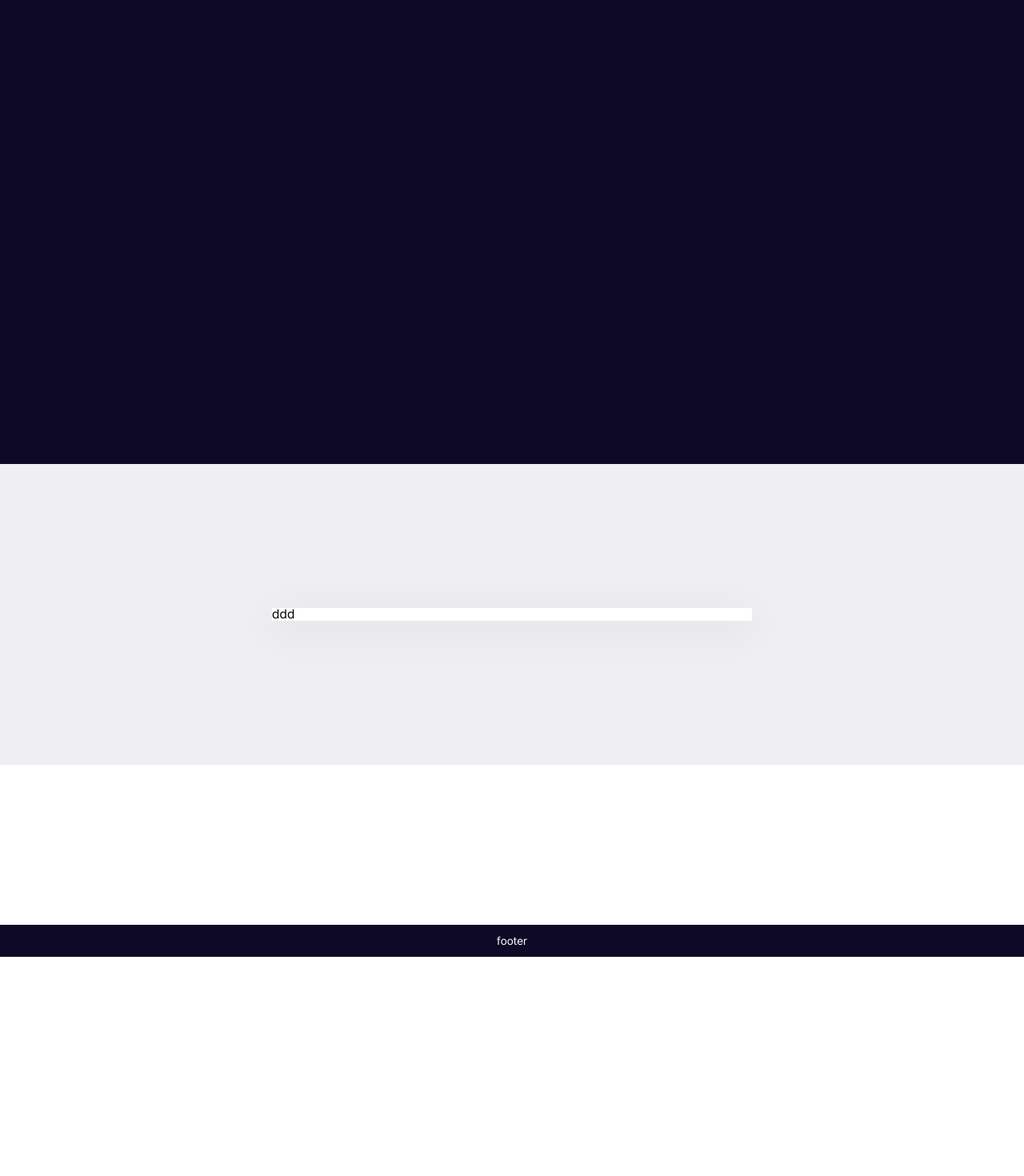
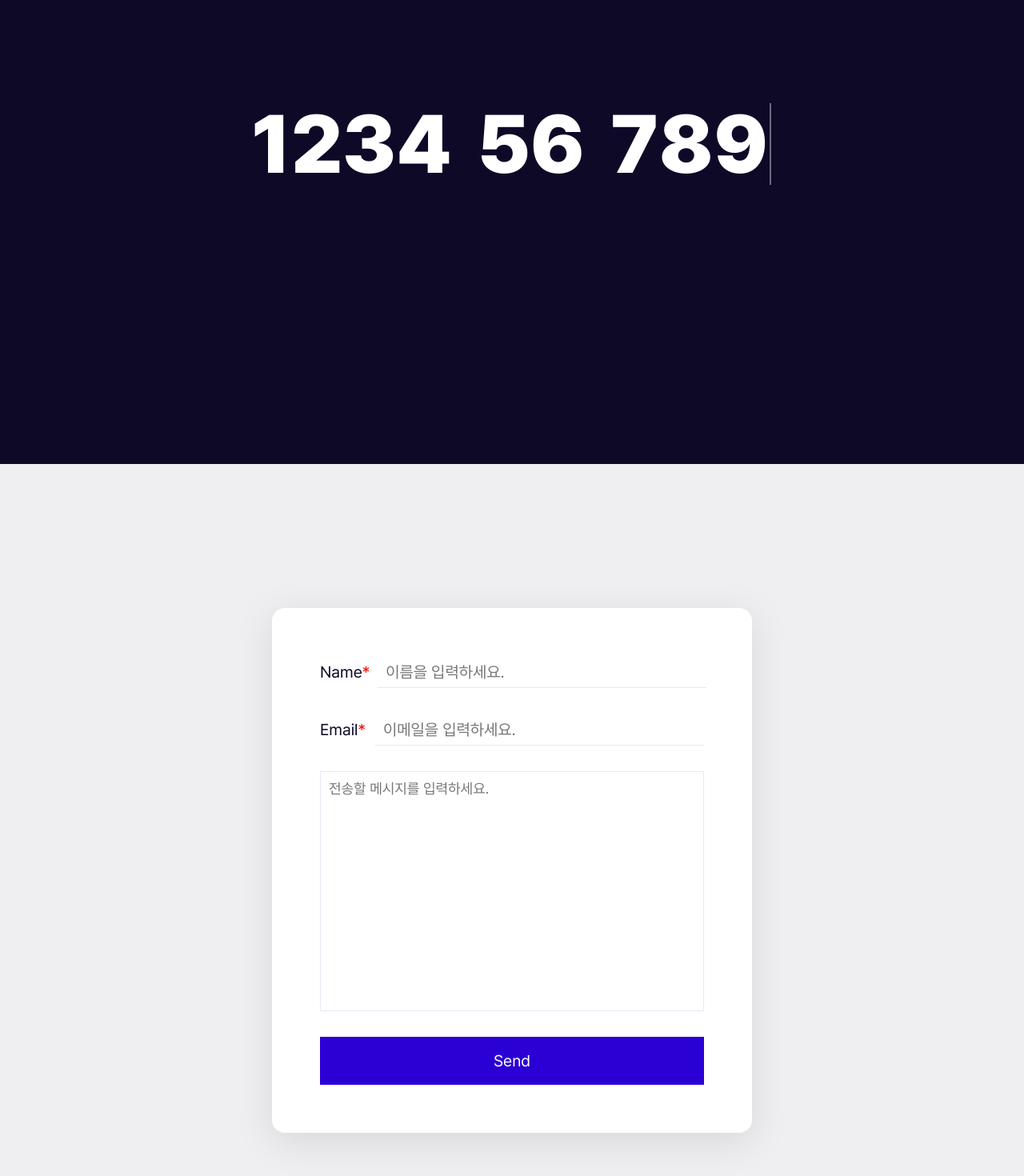
Before and after one commit to gwonminji/my-world, a React (Create React App) app: page /contact in a window 1280 px wide. Shown: the part 220-1690 px from the top of the page at 80% size. Before the commit the page ends 1416 px from the top, so only its background shows below. Built offline with nearby package versions, Linux system fonts and the light colour scheme.

Commit message:
contact 페이지 ui, 이메일 전송 기능

```diff
--- a/package.json
+++ b/package.json
@@ -4,6 +4,7 @@
   "private": true,
   "dependencies": {
     "@craco/craco": "^7.1.0",
+    "@emailjs/browser": "^3.11.0",
     "@testing-library/jest-dom": "^5.16.5",
     "@testing-library/react": "^13.4.0",
     "@testing-library/user-event": "^13.5.0",
--- a/src/pages/Contact.js
+++ b/src/pages/Contact.js
@@ -1,10 +1,95 @@
+import { useRef } from 'react';
+
 import { motion } from "framer-motion";
+
+import emailjs from '@emailjs/browser';
 
 import Marquee from '@components/Marquee';
 
 import styles from "@styles/pages/contact.module.scss";
 
 export default function Contact(){
+    const visualText = "1234 56 789";
+    const text = visualText.split('');
+
+    const textAnim = {
+        initial: {
+            opacity: 0,
+        },
+        animate: {
+            opacity: 1,
+            transition: {
+                when: "beforeChildren",
+                staggerChildren: 0.2
+            }
+        }
+    }
+
+    const textItemAnim = {
+        initial: {
+            display: "none",
+        },
+        animate: {
+            display: "inline-block",
+            transition: {
+                duration: 0.6
+            }
+        }
+    }
+
+    const cursorAnim = {
+        initial: {
+            opacity: 0
+        },
+        animate: {
+            opacity: 1,
+            transition: {
+                duration: 0.6,
+                repeat: Infinity,
+                repeatType : "reverse"
+            }
+        }
+    }
+
+    const boxAnim = {
+        initial: {
+            opacity: 0.3,
+            scale: 0.3
+        },
+        whileInView: {
+            opacity: 1,
+            scale: 1,
+            transition: {
+                duration: 0.3
+            }
+        }
+    }
+
+    const btnAnim = {
+        initial: {
+            scale: 1,
+        },
+        whileHover: {
+            scale: 1.2
+        },
+        whileTap: {
+            scale: 0.9
+        }
+    }
+
+    const form = useRef();
+
+    const sendEmail = (e) => {
+        e.preventDefault();
+
+        emailjs.sendForm("service_milpfrm", "template_1ys7jcl", form.current, "aI8pJKnAI1GBX8lUG")
+            .then((result) => {
+                console.log(result.text);
+            }, (error) => {
+                console.log(error.text);
+            });
+    }
+
     return(
         <motion.main
             className={styles.contact}
@@ -14,16 +99,95 @@
         >
             <section className={`${styles.section} ${styles.section1}`}>
                 <div className="inner">
-                    <div>
-                        <h1>11111</h1>
+                    <div className={styles.visual}>
+                        <motion.h1
+                            variants={textAnim}
+                            initial="initial"
+                            animate="animate"
+                        >
+                            {
+                                text.map((item, i) =>
+                                <motion.span
+                                    key={i}
+                                    className={styles["visual-text"]}
+                                    variants={textItemAnim}
+                                >
+                                    {item}
+                                </motion.span>
+                                )
+                            }
+                        </motion.h1>
+                        <motion.span
+                            className={styles.cursor}
+                            variants={cursorAnim}
+                            initial="initial"
+                            animate="animate"
+                        ></motion.span>
                     </div>
                 </div>
             </section>
             <section className={`${styles.section} ${styles.section2}`}>
                 <div className="inner">
-                    <div className={styles.form}>
-                        ddd
-                    </div>
+                    <motion.div
+                        className={styles["form-wrap"]}
+                        variants={boxAnim}
+                        initial="initial"
+                        whileInView="whileInView"
+                    >
+                        <form className={styles.form} onSubmit={sendEmail} ref={form}>
+                            <div className={styles["form-row"]}>
+                                <label
+                                    htmlFor="user-name"
+                                    className={styles.label}
+                                >
+                                    Name<span>*</span>
+                                </label>
+                                <input
+                                    type="text"
+                                    id="user-name"
+                                    name="user-name"
+                                    className={styles["input-text"]}
+                                    placeholder="이름을 입력하세요."
+                                    required
+                                />
+                            </div>
+                            <div className={styles["form-row"]}>
+                                <label
+                                    htmlFor="user-email"
+                                    className={styles.label}
+                                >
+                                    Email<span>*</span>
+                                </label>
+                                <input
+                                    type="email"
+                                    id="user-email"
+                                    name="user-email"
+                                    className={styles["input-text"]}
+                                    placeholder="이메일을 입력하세요."
+                                    required
+                                />
+                            </div>
+                            <textarea
+                                name="user-msg"
+                                className={styles.textarea}
+                                placeholder="전송할 메시지를 입력하세요."
+                                required
+                            />
+                            <button
+                                className={styles.submit}
+                                title="Send"
+                            >
+                                <motion.span
+                                    variants={btnAnim}
+                                    initial="initial"
+                                    whileHover="whileHover"
+                                    whileTap="whileTap"
+                                >
+                                    Send
+                                </motion.span>
+                            </button>
+                        </form>
+                    </motion.div>
                 </div>
             </section>
             <Marquee />
--- a/src/styles/pages/contact.module.scss
+++ b/src/styles/pages/contact.module.scss
@@ -4,10 +4,7 @@
     min-height: 100vh;
 }
 .section{
-    // padding: 180px 0;
     position: relative;
-
-    // background: $color-dark-navy;
     z-index: 1;
     &.section1{
         height: 100vh;
@@ -18,8 +15,95 @@
         background: $color-light-gray;
     }
 }
-.form{
+.visual{
+    display: flex;
+    justify-content: center;
+    align-items: center;
+    height: 100vh;
+    h1{
+        font-size: 8vw;
+        color: #fff;
+        font-weight: 900;
+    }
+    &-text{
+        min-width: 32px;
+        display: inline-block;
+        display: none;
+    }
+}
+.cursor{
+    margin: 0 2px;
+    display: inline-block;
+    width: 2px;
+    height: 8vw;
+    background: #fff;
+    vertical-align: top;
+}
+.form-wrap{
     margin: 0 auto;
     width: 600px;
+}
+.form{
+    padding: 60px;
     @include card-box-shadow;
+    border-radius: 16px;
+    &-row{
+        display: flex;
+        margin: 0 0 32px 0;
+    }
 }
+.label{
+    padding: 0 10px 0 0;
+    width: 80px;
+    height: 40px;
+    font-size: 20px;
+    color: $color-dark-navy;
+    line-height: 40px;
+    span{
+        color: #ff0000;
+    }
+}
+.input-text{
+    flex: 1;
+    padding: 0 10px;
+    height: 40px;
+    border: 0;
+    border-bottom: 1px solid $color-light-navy;
+    font-size: 20px;
+    color: $color-dark-navy;
+    line-height: 38px;
+    outline: none;
+    &:focus{
+        border: 0;
+        border-bottom: 1px solid $color-dark-navy;
+    }
+}
+.textarea{
+    margin: 0 0 32px 0;
+    padding: 10px;
+    display: block;
+    width: 100%;
+    height: 300px;
+    font-size: 18px;
+    color: $color-dark-navy;
+    border: 1px solid $color-light-navy;
+    outline: none;
+    &:focus{
+        border: 1px solid $color-dark-navy;
+    }
+    resize: none;
+}
+.submit{
+    display: block;
+    width: 100%;
+    height: 60px;
+    font-size: 20px;
+    color: #fff;
+    line-height: 58px;
+    border: $color-navy;
+    background: $color-navy;
+    cursor: pointer;
+    span{
+        display: block;
+    }
+}
```
Also changed, not shown: 1 other file (tests, documents, lock files or other folders).
